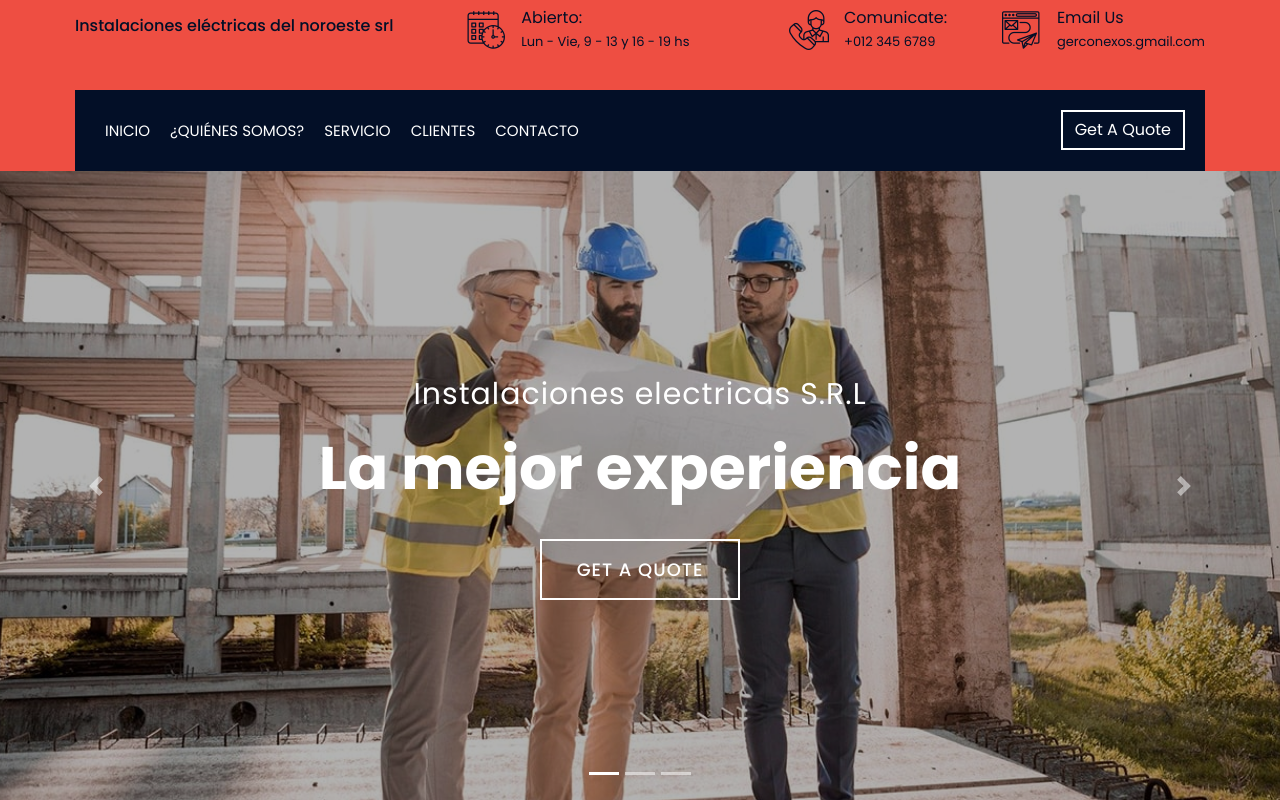
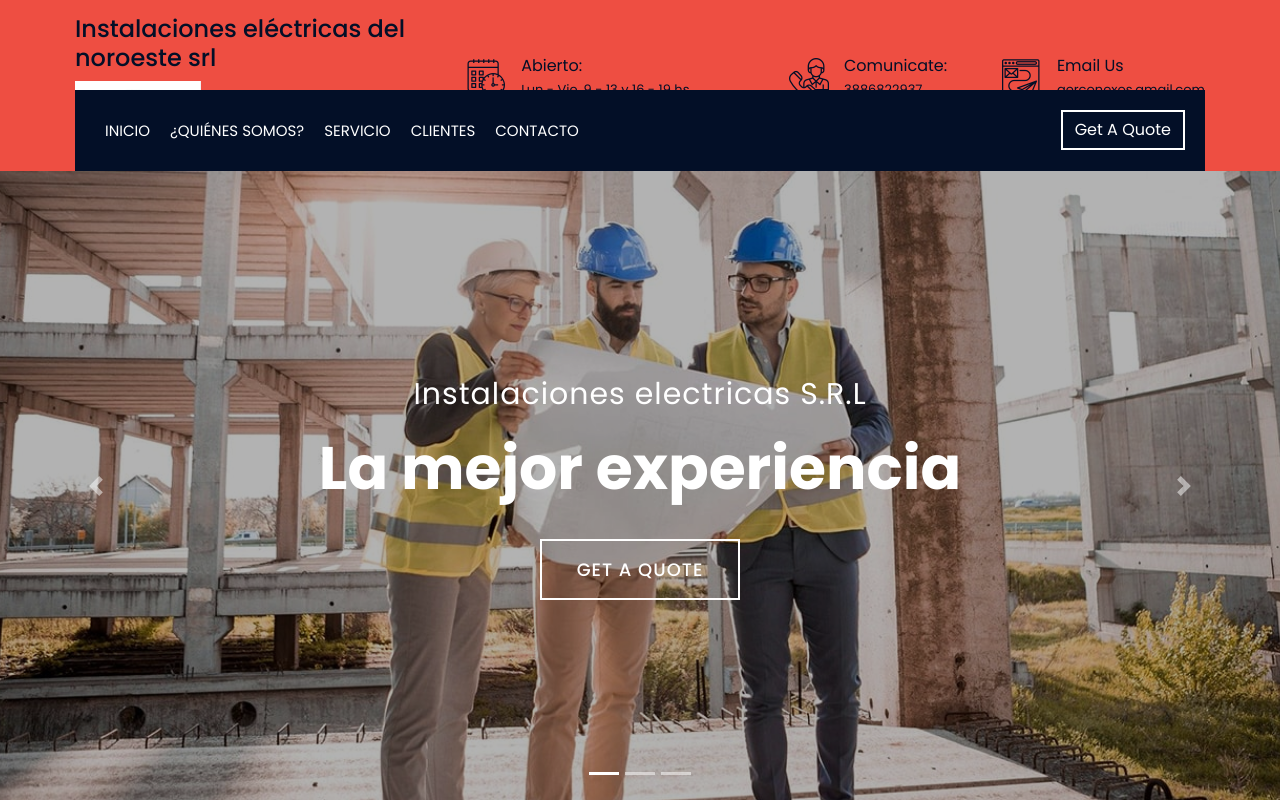
Before and after one commit to IsmaJoseEscalante-dev/Conexus, a PHP site: page /index.php in a window 1280 px wide. Shown: the top 800 px of the page. Run offline with PHP 8.4, Linux system fonts and the light colour scheme; data that the repository does not hold is empty; some libraries are stand-ins or nearby versions.

Commit message:
titulo new

```diff
--- a/topbar.php
+++ b/topbar.php
@@ -4,8 +4,8 @@
             <div class="col-lg-4 col-md-12">
                 <div class="logo">
                     <a href="index.html">
-                        <h6>Instalaciones eléctricas del noroeste srl</h6>
-                        <!-- <img src="img/logo.jpg" alt="Logo"> -->
+                        <h4>Instalaciones eléctricas del noroeste srl</h4>
+                        <img src="img/logo.jpeg" alt="Logo">
                     </a>
                 </div>
             </div>
@@ -29,7 +29,7 @@
                             </div>
                             <div class="top-bar-text">
                                 <h3>Comunicate:</h3>
-                                <p>+012 345 6789</p>
+                                <p>3886822937</p>
                             </div>
                         </div>
                     </div>
```
